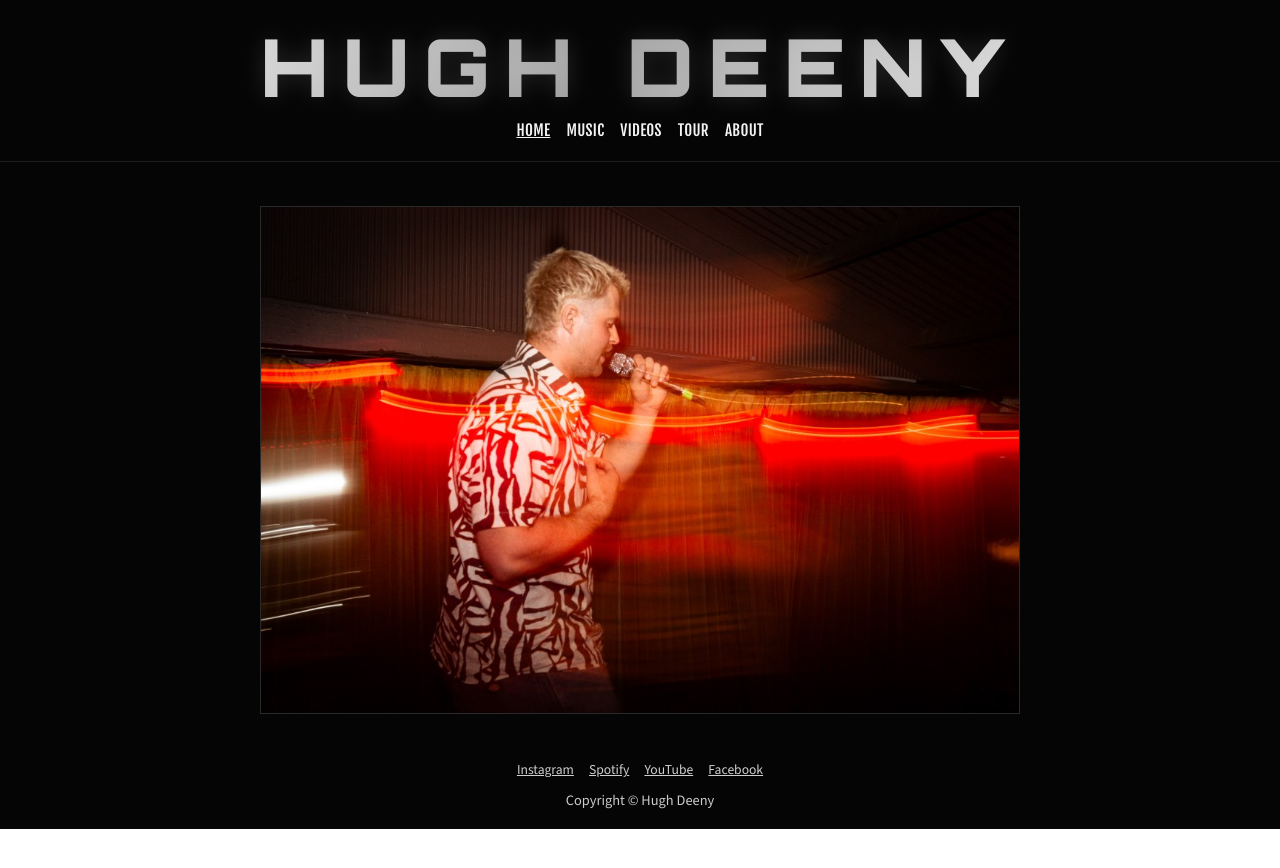
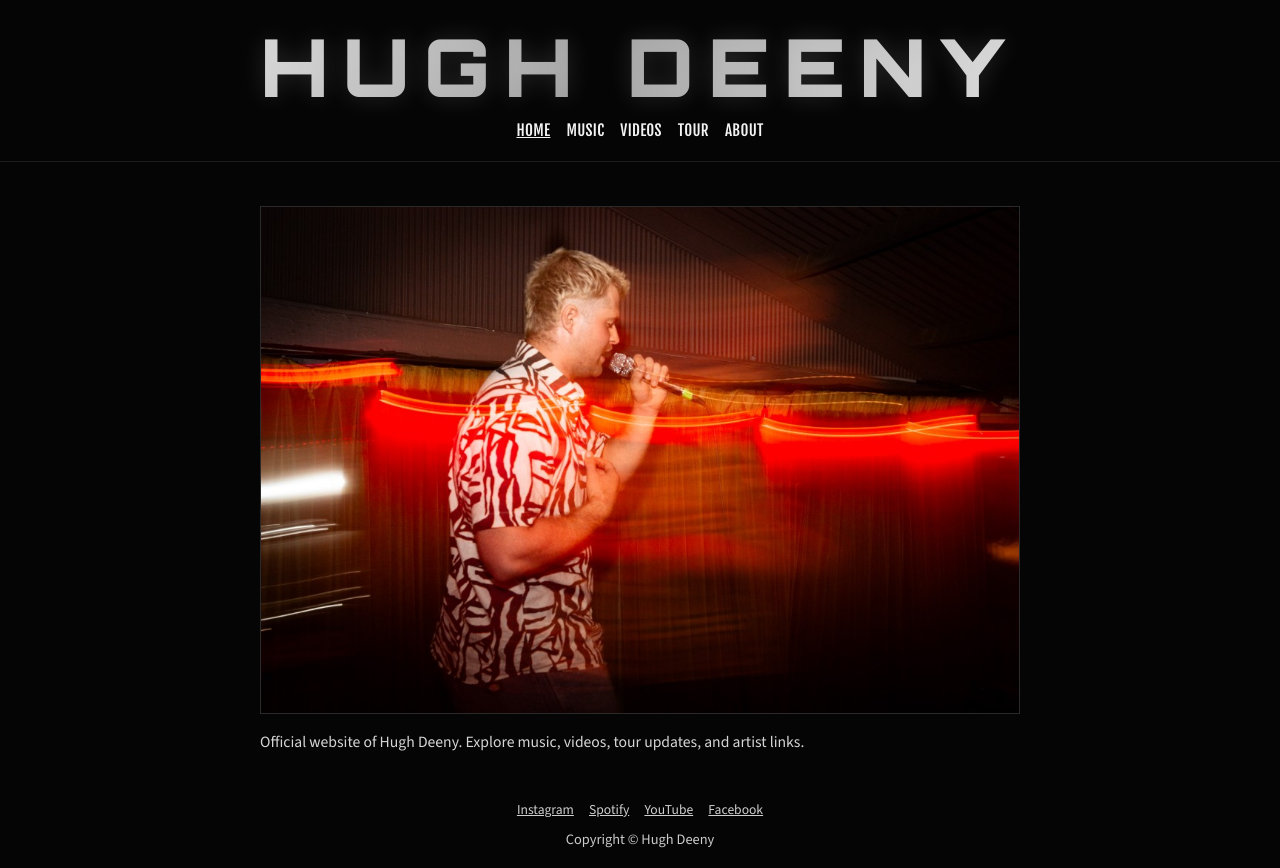
Before and after one commit to hughdeeny/artistwebsite1-backup, a React (Create React App) app: page / in a window 1280 px wide. Before the commit the page ends 829 px from the top, so only its background shows below. Built offline with nearby package versions, Linux system fonts and the light colour scheme.

Commit message:
Update site content and SEO

```diff
--- a/public/index.html
+++ b/public/index.html
@@ -5,17 +5,17 @@
     <link rel="icon" type="image/png" href="%PUBLIC_URL%/favicon.png" />
     <meta name="viewport" content="width=device-width, initial-scale=1" />
     <meta name="theme-color" content="#000000" />
-    <meta name="description" content="Hugh Deeny — official site" />
+    <meta name="description" content="Hugh Deeny official website. Stream music, watch videos, and get the latest artist updates." />
     <link rel="canonical" href="https://hughdeeny.com/" />
     <meta property="og:type" content="website" />
     <meta property="og:site_name" content="Hugh Deeny" />
-    <meta property="og:title" content="Hugh Deeny" />
-    <meta property="og:description" content="Official site of Hugh Deeny." />
+    <meta property="og:title" content="Hugh Deeny | Official Website" />
+    <meta property="og:description" content="Hugh Deeny official website. Stream music, watch videos, and get the latest artist updates." />
     <meta property="og:url" content="https://hughdeeny.com/" />
     <meta property="og:image" content="https://hughdeeny.com/favicon.png" />
     <meta name="twitter:card" content="summary_large_image" />
-    <meta name="twitter:title" content="Hugh Deeny" />
-    <meta name="twitter:description" content="Official site of Hugh Deeny." />
+    <meta name="twitter:title" content="Hugh Deeny | Official Website" />
+    <meta name="twitter:description" content="Hugh Deeny official website. Stream music, watch videos, and get the latest artist updates." />
     <meta name="twitter:image" content="https://hughdeeny.com/favicon.png" />
     <link rel="apple-touch-icon" href="%PUBLIC_URL%/favicon.png" />
     <!--
@@ -32,7 +32,7 @@
       work correctly both with client-side routing and a non-root public URL.
       Learn how to configure a non-root public URL by running `npm run build`.
     -->
-    <title>Hugh Deeny</title>
+    <title>Hugh Deeny | Official Website</title>
     <script id="mcjs">!function(c,h,i,m,p){m=c.createElement(h),p=c.getElementsByTagName(h)[0],m.async=1,m.src=i,p.parentNode.insertBefore(m,p)}(document,"script","https://chimpstatic.com/mcjs-connected/js/users/cf4a7b9b9415e23f68938af3a/b926248415e089300138a4a27.js");</script>
   </head>
   <body>
--- a/src/App.css
+++ b/src/App.css
@@ -100,6 +100,14 @@
 .hero-image {
   width: min(760px, 94vw);
   border: 1px solid #2a2a2a;
+}
+
+.home-intro {
+  width: min(760px, 94vw);
+  margin: 1rem 0 0;
+  color: #d6d6d6;
+  font-size: 0.98rem;
+  line-height: 1.5;
 }
 
 .album-image {
--- a/src/App.js
+++ b/src/App.js
@@ -153,6 +153,9 @@ function App() {
                 <section className="hero-page">
                   <h2 className="visually-hidden">Official Website of Hugh Deeny</h2>
                   <img className="hero-image" src={siteContent.homeHeroImageUrl} alt={siteContent.homeHeroAlt} />
+                  <p className="home-intro">
+                    Official website of Hugh Deeny. Explore music, videos, tour updates, and artist links.
+                  </p>
                 </section>
               }
             />
@@ -161,7 +164,7 @@ function App() {
               element={
                 <section className="content-page">
                   <h2 className="page-title">About</h2>
-                  <p>Hugh Deeny is an artist, producer, and performer.</p>
+                  <p>Hugh Deeny is an Adelaide based artist and performer.</p>
                 </section>
               }
             />
```
